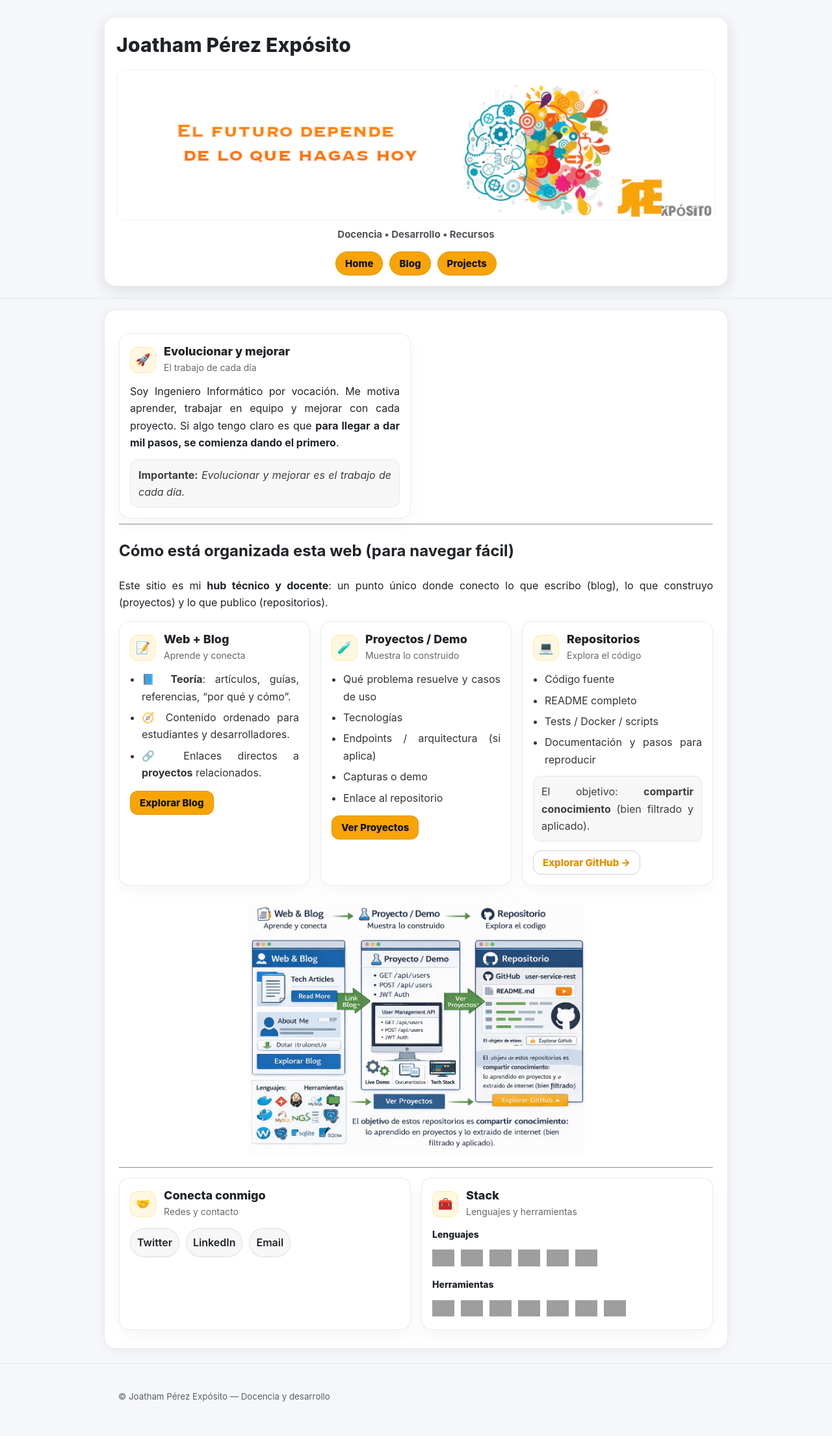
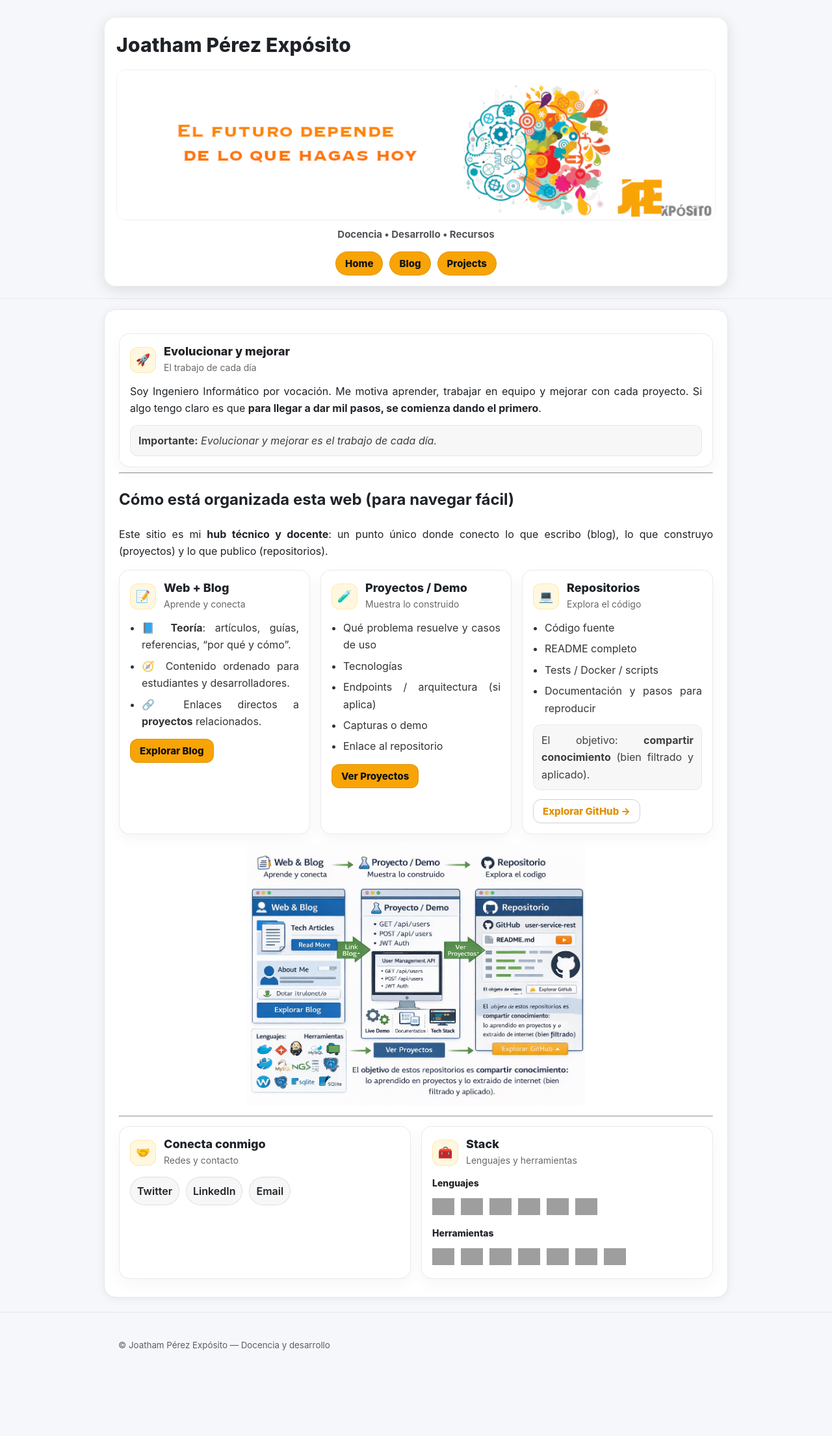
Before and after one commit to jpexposito/jpexposito.github.io, a Jekyll site: the page built from index.md, in a window 1280 px wide. Shown: the whole page at 65% size. Built offline with Jekyll 4.4.1, drawn with Linux system fonts in a browser that asks for light colours; after the commit the page ends 2131 px from its top, so only the background shows below that; grey boxes are pictures that could not be loaded.

Commit message:
Se cambia el grid de 2 a 1

```diff
--- a/index.md
+++ b/index.md
@@ -3,7 +3,7 @@ layout: default
 title: Inicio
 ---
 
-<div class="cards-grid cards-grid--2">
+<div class="cards-grid cards-grid--1">
   <div class="cardx">
     <div class="cardx__head">
       <div class="cardx__icon">🚀</div>
```
